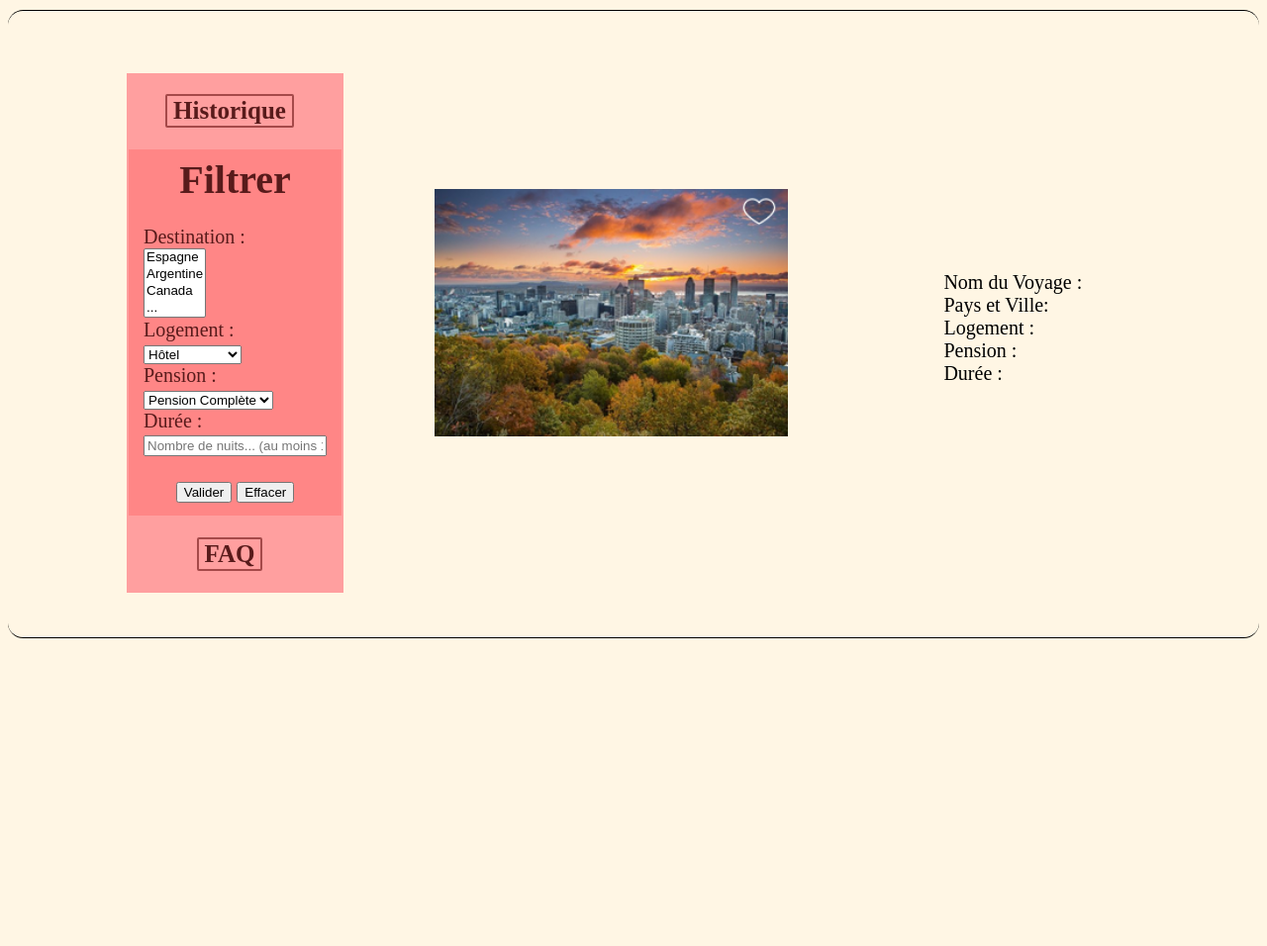
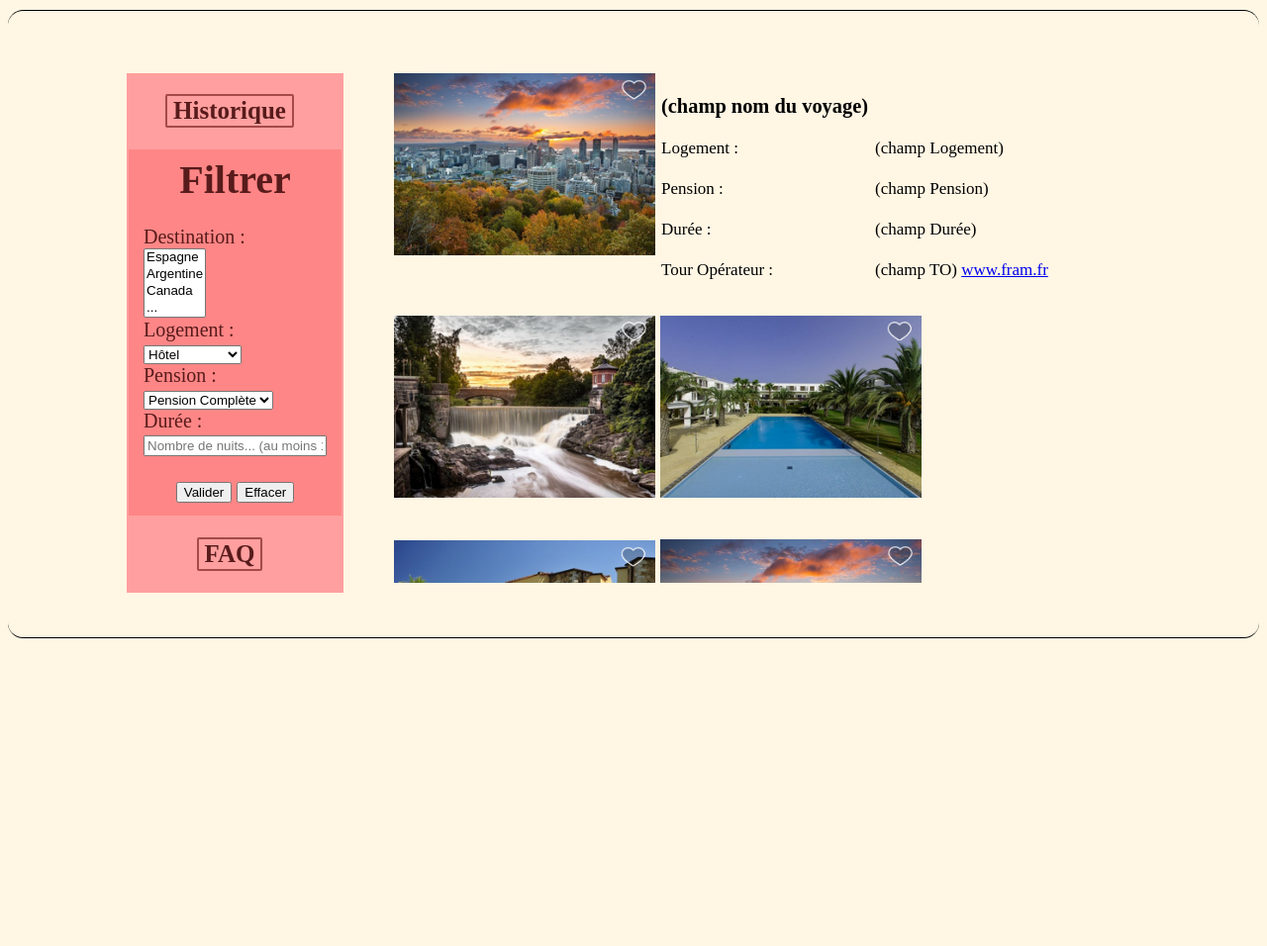
Before and after one commit to Louis-Bagot/ProjetTechnoWeb, a PHP site: page /PageAccueil.html in a window 1280 px wide. Shown: the part 143-1099 px from the top of the page at 99% size. Run offline with PHP 8.4, Linux system fonts and the light colour scheme.

Commit message:
champs PageAccueil

```diff
--- a/PageAccueil.html
+++ b/PageAccueil.html
@@ -67,17 +67,18 @@
 		<!-- SECTION VOYAGES -->
 
 		<section id="Voyages">
+			<div id="unVoyage">
+				<img src="images/Canada.png">
+				<table>
+					<tr> <td></td></tr>
+					<tr> <td id="NomVoyage">(champ nom du voyage)</td></tr>
+					<tr><td>Logement :</td> <td> (champ Logement)</td></tr>
+					<tr><td>Pension :</td> <td> (champ Pension)</td></tr>
+					<tr><td>Durée :</td> <td> (champ Durée)</td></tr>
+					<tr><td>Tour Opérateur :</td> <td> (champ TO) <a href="https://www.fram.fr">www.fram.fr</a></td></tr>
+				</table>
+			</div>
 
-			<table id="Voyages">
-				<td><img src="images/Canada.png"></td>
-				<td>
-					Nom du Voyage : <br>
-					Pays et Ville: <br>
-					Logement : <br>
-					Pension : <br>
-					Durée :  <br>
-				</td>
-			</table>
 
 			<img src="images/Finlande.png">
 			<img src="images/CapVert.png">
--- a/style.css
+++ b/style.css
@@ -115,15 +115,26 @@ form legend {
 }
 
 #Voyages img {
-  width: 70%;
+  width: 35%;
   margin-bottom: 5%;
   text-align: left;
 }
 
-#Voyages table {
-  vertical-align: middle;
-  width: 100%;
-  text-align: left;
+#unVoyage {
+  display: flex;
+  font-size: 100%;
+  margin-bottom: 3%;
+}
+
+#unVoyage table {
+  font-size: 85%;
+  table-layout: auto;
+  border-spacing: 5px;
+}
+
+#NomVoyage {
+  font-size: 120%;
+  font-weight: bold;
 }
 
 /* Frames FAQ */
```
